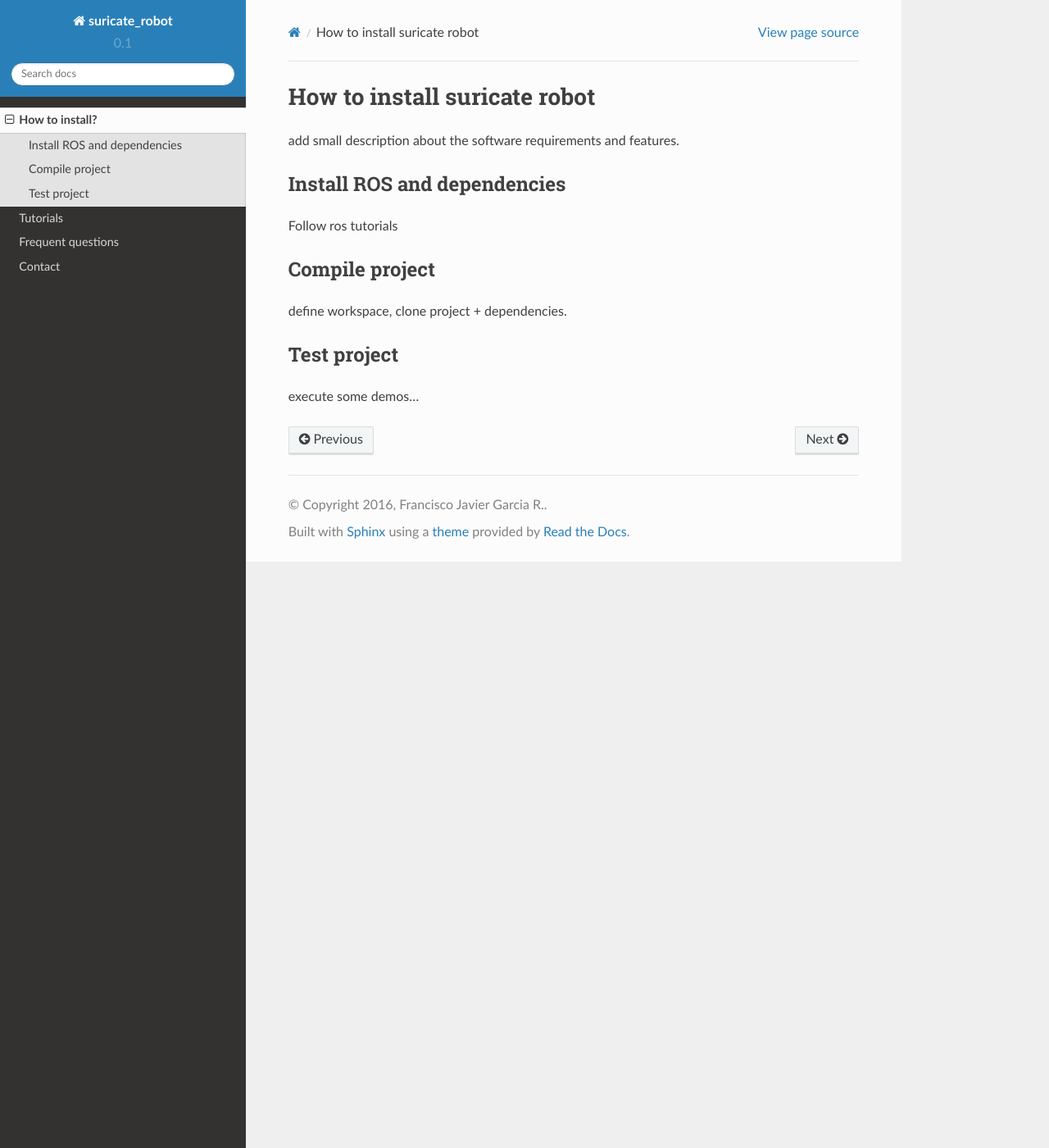
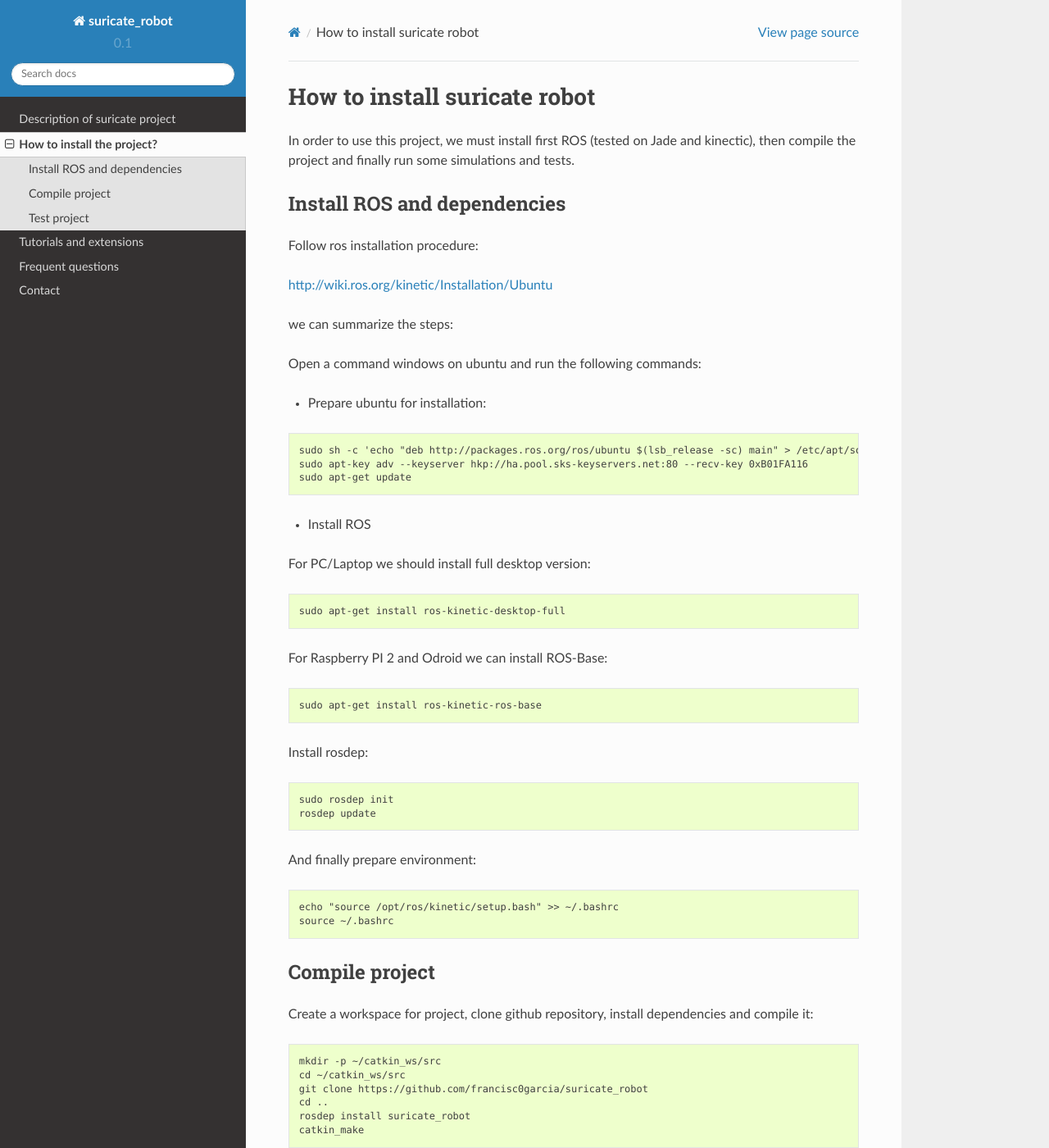
Before and after one commit to francisc0garcia/suricate_robot, a Sphinx documentation site: the page built from docs/source/installation.rst, in a window 1280 px wide and 1400 px high. Shown: the whole window at 82% size. Built offline with Sphinx 7.4.7 and the Read the Docs theme 2.0.0, drawn with Linux system fonts in a browser that asks for light colours; some of the changed text lies outside the part shown.

Commit message:
Improve documentation, add installation process and some examples

```diff
--- a/CMakeLists.txt
+++ b/CMakeLists.txt
@@ -28,7 +28,7 @@ catkin_package(DEPENDS DEPENDS dynamic_reconfigure)
 catkin_package(
         INCLUDE_DIRS include
         LIBRARIES robot_micro gazebo_ros_diff_drive
-        CATKIN_DEPENDS roscpp rospy std_msgs OpenCV geometry_msgs sensor_msgs
+        CATKIN_DEPENDS roscpp rospy std_msgs geometry_msgs sensor_msgs
 )
 
 find_package( OpenCV REQUIRED)
--- a/docs/source/installation.rst
+++ b/docs/source/installation.rst
@@ -1,21 +1,81 @@
 How to install suricate robot
 =============================
 
-add small description about the software requirements and features.
+In order to use this project, we must install first ROS (tested on Jade and kinectic),
+then compile the project and finally run some simulations and tests.
+
 
 Install ROS and dependencies
 ^^^^^^^^^^^^^^^^^^^^^^^^^^^^
 
-Follow ros tutorials
+Follow ros installation procedure:
 
+http://wiki.ros.org/kinetic/Installation/Ubuntu
+
+we can summarize the steps:
+
+Open a command windows on ubuntu and run the following commands:
+
+- Prepare ubuntu for installation:
+
+.. code-block:: none
+
+    sudo sh -c 'echo "deb http://packages.ros.org/ros/ubuntu $(lsb_release -sc) main" > /etc/apt/sources.list.d/ros-latest.list'
+    sudo apt-key adv --keyserver hkp://ha.pool.sks-keyservers.net:80 --recv-key 0xB01FA116
+    sudo apt-get update
+
+- Install ROS
+
+For PC/Laptop we should install full desktop version:
+
+.. code-block:: none
+
+    sudo apt-get install ros-kinetic-desktop-full
+
+For Raspberry PI 2 and Odroid we can install ROS-Base:
+
+.. code-block:: none
+
+    sudo apt-get install ros-kinetic-ros-base
+
+Install rosdep:
+
+.. code-block:: none
+
+    sudo rosdep init
+    rosdep update
+
+And finally prepare environment:
+
+.. code-block:: none
+
+    echo "source /opt/ros/kinetic/setup.bash" >> ~/.bashrc
+    source ~/.bashrc
 
 Compile project
 ^^^^^^^^^^^^^^^
 
-define workspace, clone project + dependencies.
+Create a workspace for project, clone github repository, install dependencies and compile it:
 
+.. code-block:: none
+
+    mkdir -p ~/catkin_ws/src
+    cd ~/catkin_ws/src
+    git clone https://github.com/francisc0garcia/suricate_robot
+    cd ..
+    rosdep install suricate_robot
+    catkin_make
 
 Test project
 ^^^^^^^^^^^^
 
-execute some demos...
+Once the project has been compiled succesfully,
+we can run a simulation that includes suricate robot using a simple controller for stabilization.
+
+.. code-block:: none
+
+    cd ~/catkin_ws
+    source devel/setup.bash
+    roslaunch suricate_robot PC_simulation_project.launch
+
+Now you are ready to play and extend the project, let's go to section Tutorials and extensions.
--- a/package.xml
+++ b/package.xml
@@ -13,7 +13,6 @@
     <build_depend>roscpp</build_depend>
     <build_depend>rospy</build_depend>
     <build_depend>std_msgs</build_depend>
-    <build_depend>OpenCV</build_depend>
     <build_depend>geometry_msgs</build_depend>
     <build_depend>sensor_msgs</build_depend>
     <build_depend>dynamic_reconfigure</build_depend>
@@ -26,7 +25,6 @@
     <run_depend>roscpp</run_depend>
     <run_depend>rospy</run_depend>
     <run_depend>std_msgs</run_depend>
-    <run_depend>OpenCV</run_depend>
     <run_depend>geometry_msgs</run_depend>
     <run_depend>sensor_msgs</run_depend>
     <run_depend>dynamic_reconfigure</run_depend>
```
Also changed, not shown: README.md (+10 -3 lines), docs/source/contact.rst (+8 -1 lines), docs/source/description.rst (added, +27 -0 lines), docs/source/index.rst (+22 -3 lines), docs/source/media/dina_pwm1.png (added), docs/source/media/suricate_electronics.png (added), docs/source/media/suricate_hardware_tasks.png (added), docs/source/media/suricate_nodes.png (added).
